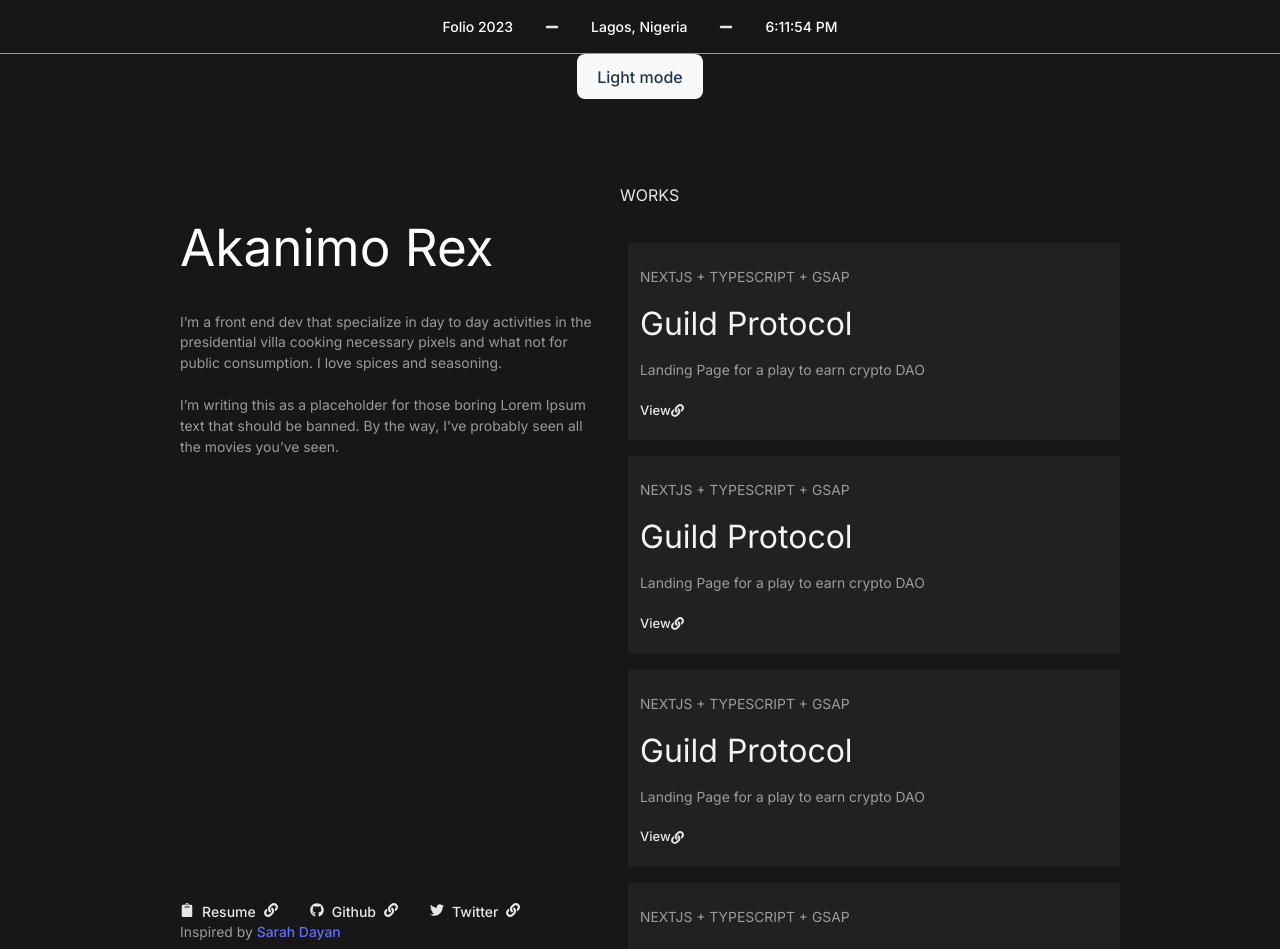
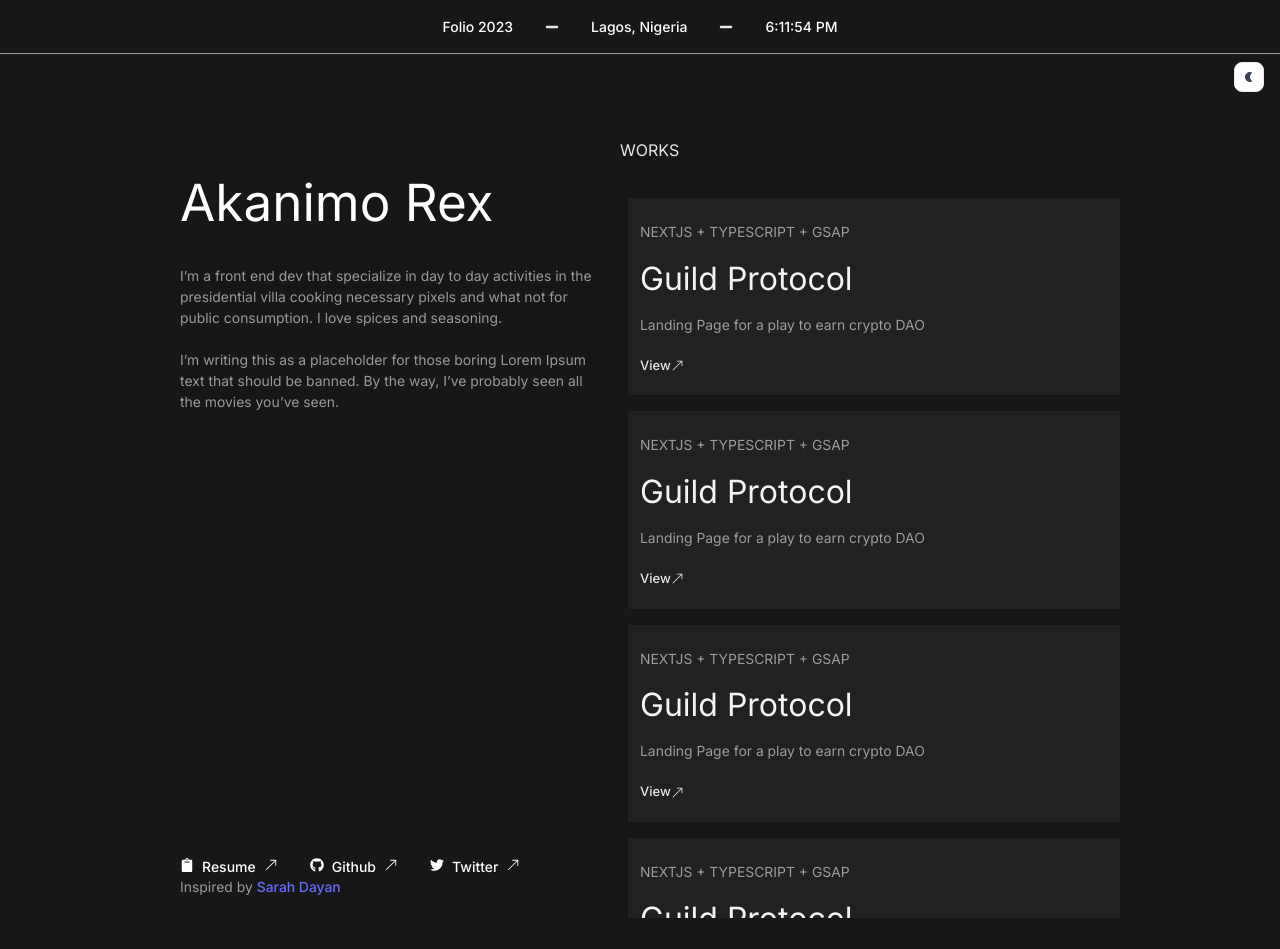
Before and after one commit to Akanimorex/updated-portifolio, a React (Vite) app: page / in a window 1280 px wide. Shown: the top 949 px of the page. Built offline with nearby package versions, Linux system fonts and the light colour scheme.

Commit message:
added light mode version

```diff
--- a/src/App.css
+++ b/src/App.css
@@ -26,7 +26,7 @@ body, html {
   background: #171717;
 }
 
-p {
+.App p {
   color:#BFBFBFC7;
   font-size: 0.87rem;
 
@@ -70,19 +70,21 @@ p {
 .App_light {
   background: #BFBFBFC7;
 }
-
-p {
-  color:#BFBFBFC7;
+.App_light p {
+  color:#202121;
   font-size: 0.87rem;
 
 }
 
 .Nav_light {
   border-bottom: 1px solid #171717;
+  font-size: 0.875rem;
+
 }
 
 
 .Nav-header_light a {
+  font-size: 0.875rem;
   color: #000;
 }
 
--- a/src/App.jsx
+++ b/src/App.jsx
@@ -2,10 +2,12 @@ import { useState, useEffect } from 'react'
 import reactLogo from './assets/react.svg'
 import viteLogo from '/vite.svg'
 import { FaMinus } from "react-icons/fa"
-import { FaLink } from 'react-icons/fa'
 import { FaGithub } from 'react-icons/fa'
 import { FaTwitter } from 'react-icons/fa'
 import { FaClipboard } from 'react-icons/fa'
+import {BsArrowUpRight} from 'react-icons/bs'
+import {MdNightlight} from 'react-icons/md'
+import {CiLight} from 'react-icons/ci'
 import Works from './components/Works'
 
 import './App.css'
@@ -34,35 +36,45 @@ function App() {
   return (
     <div className={isLightMode?"App_light":"App"}>
 
-      <nav className className="bg-blend-darken  dark:bg-gray-900 w-5/5 flex justify-center Nav">
+      <nav className={isLightMode?"bg-blend-darken  dark:bg-gray-900 w-5/5 flex justify-center Nav_light " : "bg-blend-darken  dark:bg-gray-900 w-5/5 flex justify-center Nav"}>
         <div className="w-5/5 flex flex-wrap items-center justify-between mx-auto p-4">
           <div className="hidden w-full md:block md:w-auto" id="navbar-default">
-            <ul className="font-medium flex flex-col p-4 md:p-0 mt-4 border border-gray-400 align-bottom  0 md:flex-row md:space-x-8 md:mt-0 md:border-0 dark:bg-gray-800 md:dark:bg-gray-900 dark:border-gray-700 Nav-header">
+            <ul className={
+              isLightMode?"font-medium flex flex-col p-4 md:p-0 mt-4 border border-gray-400 align-bottom  0 md:flex-row md:space-x-8 md:mt-0 md:border-0 dark:bg-gray-800 md:dark:bg-gray-900 dark:border-gray-700 Nav-header_light"
+            :
+            "font-medium flex flex-col p-4 md:p-0 mt-4 border border-gray-400 align-bottom  0 md:flex-row md:space-x-8 md:mt-0 md:border-0 dark:bg-gray-800 md:dark:bg-gray-900 dark:border-gray-700 Nav-header"}
+            >
               <li>
-                <a href="#" className="block py-2 pl-3 pr-4   rounded  md:p-0 text-gray-200" aria-current="page">Folio 2023</a>
+                <a href="#" className={isLightMode?"block py-2 pl-3 pr-4   rounded  md:p-0 text-black":"block py-2 pl-3 pr-4   rounded  md:p-0 text-gray-200"}  aria-current="page">Folio 2023</a>
               </li>
               <li>
-                <FaMinus className=' block py-2 pl-3 pr-4  mt-1  md:p-0 text-gray-200'></FaMinus>
+                <FaMinus className={isLightMode?"block py-2 pl-3 pr-4  mt-1  md:p-0 text-black":"block py-2 pl-3 pr-4  mt-1  md:p-0 text-gray-200"}></FaMinus>
               </li>
               <li>
-                <a href="#" className="block py-2 pl-3 pr-4   rounded  md:p-0 text-gray-200">Lagos, Nigeria</a>
+                <a href="#" className={isLightMode?"block py-2 pl-3 pr-4   rounded  md:p-0 text-black":"block py-2 pl-3 pr-4   rounded  md:p-0 text-gray-200"}>Lagos, Nigeria</a>
               </li>
               <li>
-                <FaMinus className='block py-2 pl-3 pr-4 mt-1   md:p-0 text-gray-200'></FaMinus>
+                <FaMinus className={isLightMode?"block py-2 pl-3 pr-4  mt-1  md:p-0 text-black":"block py-2 pl-3 pr-4  mt-1  md:p-0 text-gray-200"}></FaMinus>
               </li>
               <li>
-                <a href="#" className="block py-2 pl-3 pr-4   rounded  md:p-0 text-gray-200">{currentTime.toLocaleTimeString()}</a>
+                <a href="#" className={isLightMode?"block py-2 pl-3 pr-4   rounded  md:p-0 text-black":"block py-2 pl-3 pr-4   rounded  md:p-0 text-gray-200"}>{currentTime.toLocaleTimeString()}</a>
               </li>
             </ul>
           </div>
         </div>
       </nav>
-      <button onClick={toggleLightMode}>Light mode</button>
+      <div className='relative'>
+        <button
+        className="absolute right-2 top-2  flex items-center p-2 mr-2 text-xs font-medium text-gray-700 bg-white border border-gray-200 rounded-lg toggle-dark-state-example hover:bg-gray-100 hover:text-blue-700 focus:z-10 focus:ring-2 focus:ring-gray-300 dark:focus:ring-gray-500 dark:bg-gray-800 focus:outline-none dark:text-gray-400 dark:border-gray-600 dark:hover:text-white dark:hover:bg-gray-700"  onClick={toggleLightMode}>
+          {isLightMode? <CiLight/>:<MdNightlight/> }
+        </button>
+      </div>
+
       <div className='p_container'>
         <div className='w-5/5 flex justify-between h-screen'>
           <div className='text-left left-side p-5 flex flex-col relative'>
             <div className='top h-screen'>
-              <h1 className='text-white py-9'>Akanimo Rex</h1>
+              <h1 className={isLightMode?"text-black py-9":"text-white py-9"} >Akanimo Rex</h1>
               <p className=''>
                 <span>
                   I’m a front end dev that specialize in day to day activities in the presidential villa cooking necessary pixels and what not for public consumption.
@@ -77,22 +89,23 @@ function App() {
               </p>
             </div>
             <div className='bottom'>
-              <ul className="text-gray-200 font-medium flex flex-col p-4 md:p-0 mt-4 border border-gray-100 align-bottom  0 md:flex-row md:space-x-8 md:mt-0 md:border-0 dark:bg-gray-800 md:dark:bg-gray-900 dark:border-gray-700 Nav-header">
-                <li className='flex flex-row align-baseline items-baseline gap-x-2'> <FaClipboard/> Resume <FaLink/> </li>
-                <li className='flex flex-row align-baseline items-baseline gap-x-2'><FaGithub/> Github <FaLink/></li>
-                <li  className='flex flex-row align-baseline items-baseline gap-x-2'><FaTwitter/> Twitter <FaLink/> </li>
+              <ul className={isLightMode?"text-black font-medium flex flex-col p-4 md:p-0 mt-4 border border-gray-100 align-bottom  0 md:flex-row md:space-x-8 md:mt-0 md:border-0 dark:bg-gray-800 md:dark:bg-gray-900 dark:border-gray-700 Nav-header_light":"text-gray-200 font-medium flex flex-col p-4 md:p-0 mt-4 border border-gray-100 align-bottom  0 md:flex-row md:space-x-8 md:mt-0 md:border-0 dark:bg-gray-800 md:dark:bg-gray-900 dark:border-gray-700 Nav-header"} >
+                <li className=''> <a href='' className='flex flex-row align-baseline items-baseline gap-x-2'><FaClipboard/> Resume <BsArrowUpRight/></a> </li>
+                <li> <a href="http://" className='flex flex-row align-baseline items-baseline gap-x-2'><FaGithub/> Github <BsArrowUpRight/></a></li>
+                <li><a href="http://" className='flex flex-row align-baseline items-baseline gap-x-2'><FaTwitter/> Twitter <BsArrowUpRight/></a></li>
               </ul>
               <p>Inspired by <a href='https://www.sarahdayan.dev'>Sarah Dayan</a></p>
             </div>
           </div>
           <div className='right-side text-left relative overflow-y-scroll scrollbar'>
-           <h3 className='text-gray-200 py-5'>WORKS</h3>
+           <h3 className={isLightMode?'text-black py-5':'text-gray-200 py-5'}>WORKS</h3>
 
-           <Works/>
-           <Works/>
-           <Works/>
-           <Works/>
-           <Works/>
+           <Works isLightMode={isLightMode}/>
+           <Works isLightMode={isLightMode}/>
+           <Works isLightMode={isLightMode}/>
+           <Works isLightMode={isLightMode}/>
+           <Works isLightMode={isLightMode}/>
+
           </div>
         </div>
       </div>
--- a/src/components/Works.jsx
+++ b/src/components/Works.jsx
@@ -1,16 +1,17 @@
 import React from 'react';
 import '../App.css'
-import { FaLink } from 'react-icons/fa'
+import {BsArrowUpRight} from 'react-icons/bs'
 
 
 
-const Works = () => {
+
+const Works = ({isLightMode}) => {
     return (
-        <div className='  flex-col  p-3 h-fit  Work_box my-4 transform transition duration-500 hover:scale-105 ml-2 md:group-hover:opacity-50'>
+        <div className={isLightMode?'flex-col  p-3 h-fit  Work_box_light shadow-lg my-4 transform transition duration-500 hover:scale-105 ml-2 md:group-hover:opacity-50 hover:shadow-2xl':'flex-col  p-3 h-fit  Work_box my-4 transform transition duration-500 hover:scale-105 ml-2 md:group-hover:opacity-50'}>
             <p className='py-3'>NEXTJS + TYPESCRIPT + GSAP</p>
-            <h3 style={{ fontSize: '2rem' }} className='text-gray-100'>Guild Protocol</h3>
+            <h3 style={{ fontSize: '2rem' }} className={isLightMode?'text-black':'text-gray-100'}>Guild Protocol</h3>
             <p className='py-3'>Landing Page for a play to earn crypto DAO</p>
-            <span className='flex'><a href='' className='View_link text-gray-200 flex items-center py-2'>View <FaLink /></a></span>
+            <span className='flex'><a href='' className={ isLightMode?"View_link text-black flex items-center py-2":'View_link text-gray-200 flex items-center py-2'}>View<BsArrowUpRight/></a></span>
         </div>
     )
 }
```
